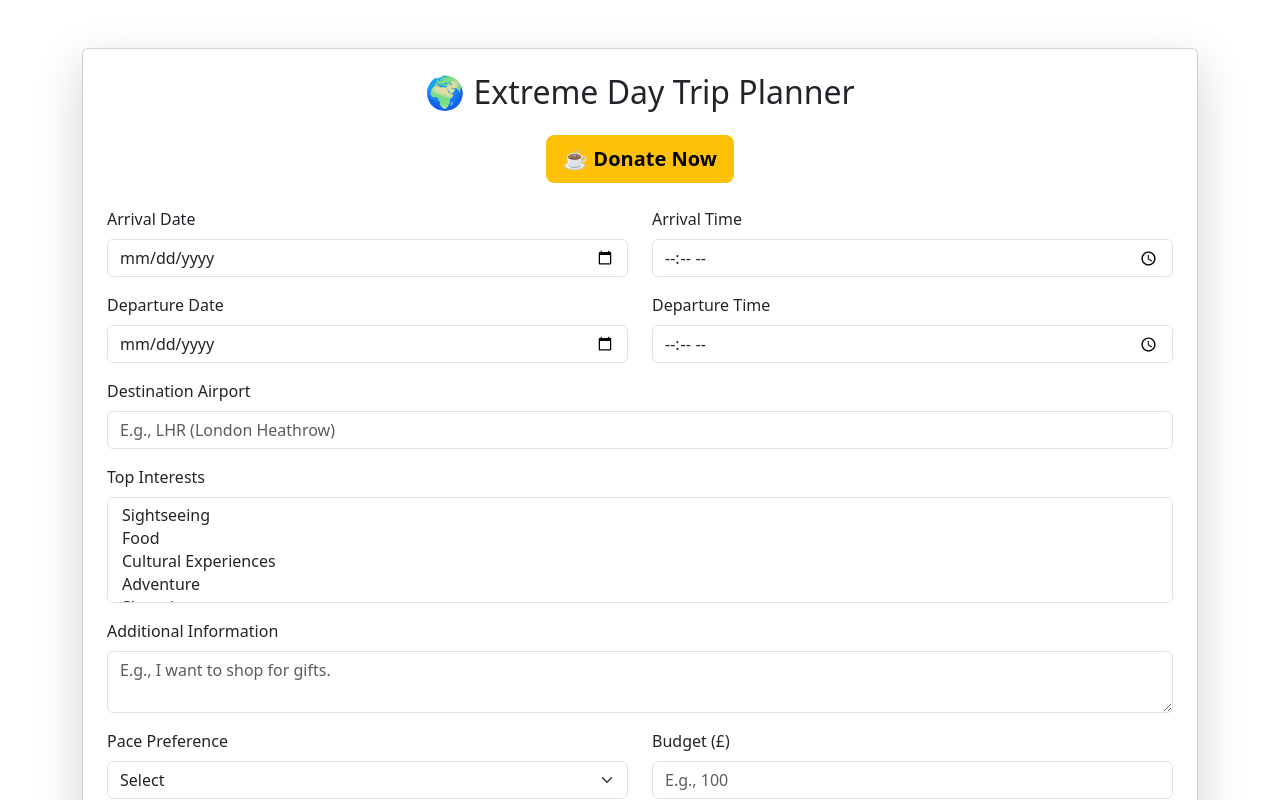
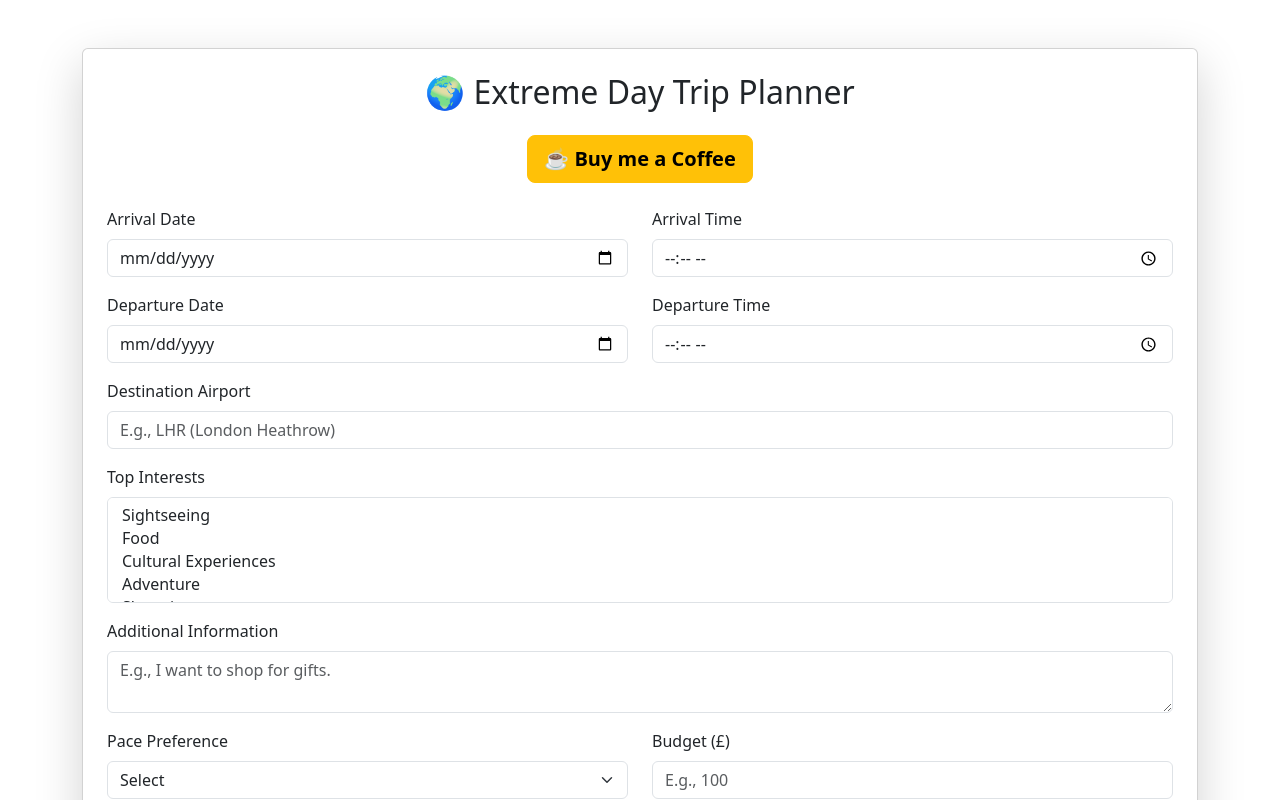
Before and after one commit to risingphoenixdev/flightfrenzy, a React (Create React App) app: page / in a window 1280 px wide. Shown: the top 800 px of the page. Built offline with nearby package versions, Linux system fonts and the light colour scheme.

Commit message:
Added styling

```diff
--- a/src/TripForm.js
+++ b/src/TripForm.js
@@ -68,7 +68,7 @@ const TripForm = () => {
             className="btn btn-warning btn-lg"
             style={{ fontWeight: "bold" }}
           >
-            ☕ Donate Now
+            ☕ Buy me a Coffee
           </a>
         </div>
 
@@ -240,7 +240,7 @@ const TripForm = () => {
                 className="btn btn-warning btn-lg"
                 style={{ fontWeight: "bold" }}
               >
-                ☕ Donate Now
+                ☕ Buy me a Coffee
               </a>
             </div>
           </div>
```
